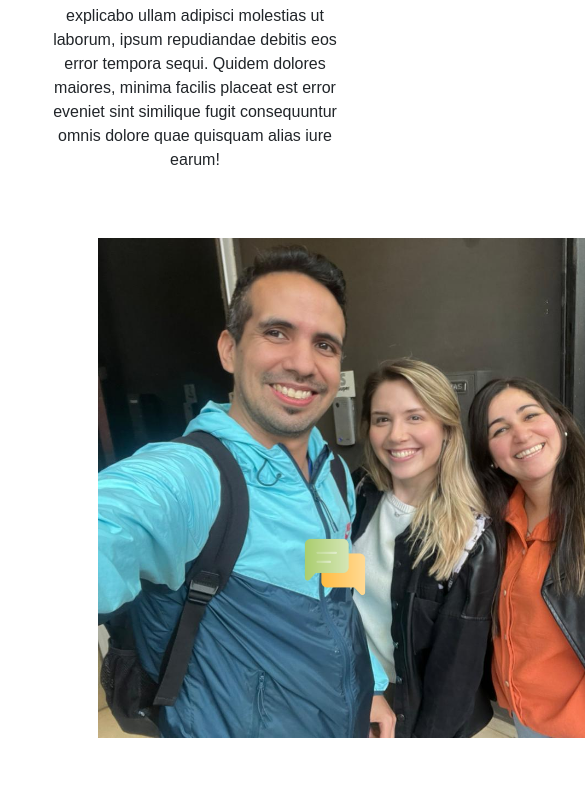
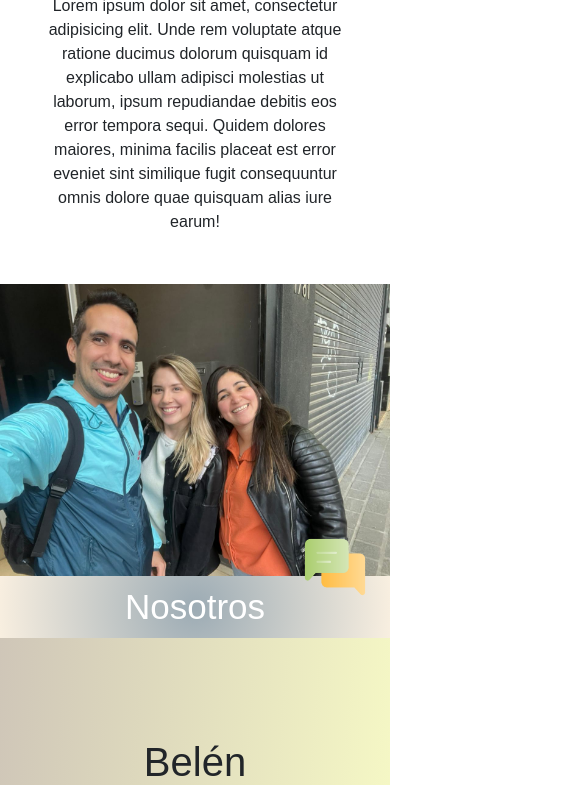
Before and after one commit to maxigottig/mapicky, a website: page pages/Nosotros.html in a window 390 px wide. Shown: the part 237-1022 px from the top of the page, 585 px wide, since content can reach past the window. Drawn offline with nearby package versions, Linux system fonts and the light colour scheme; a web font is replaced by a local one.

Commit message:
responsive

```diff
--- a/pages/Nosotros.html
+++ b/pages/Nosotros.html
@@ -57,14 +57,11 @@
     </header>
     <main>
         <section class="equipo">
-            <div class="equipo-texto">
+            <div>
                 <h2>El equipo</h2>
                 <p>Lorem ipsum dolor sit amet, consectetur adipisicing elit. Unde rem voluptate atque ratione ducimus dolorum quisquam id explicabo ullam adipisci molestias ut laborum, ipsum repudiandae debitis eos error tempora sequi. Quidem dolores maiores, minima facilis placeat est error eveniet sint similique fugit consequuntur omnis dolore quae quisquam alias iure earum!</p>
             </div>
-            <div class="equipo-foto">
-                <img src="../img/equipo.jpeg" alt="">
-            </div>
-
+            <img src="../img/equipo.jpeg" alt="">
         </section>
         <section class="nosotros">
             <h2>Nosotros</h2>
--- a/scss/base/_mediaquery.scss
+++ b/scss/base/_mediaquery.scss
@@ -10,16 +10,15 @@
             }
         }
     }
-    }
-    main{
-        .equipo{
+    .equipo{
             flex-direction: column;
             div{
                 width: 80%;
                 text-align: center;
             }
         }
-    }
+
+}
 
 @media screen and (max-width: 975px){
     .galeria{
@@ -52,7 +51,6 @@
             text-align: center;
         }
     }
-    }
     .plataformas{
         .google{
             flex-direction: column;
@@ -74,6 +72,7 @@
             padding: 10px;
         }
     }
+}
 
 @media screen and (max-width:850px){
     .contactate{
--- a/scss/components/_main.scss
+++ b/scss/components/_main.scss
@@ -65,32 +65,28 @@
     }
 }
 
-main{
 .equipo {
         display: flex;
-        flex-direction: row;
         justify-content: center;
         align-items: center;
 
-        .equipo-foto{
+        div{
             width: 50%;
             margin: 50px;
 
             h2 {
                 font-size: 35px;
             }
+            p{
+                margin: 0;
+                padding: 0;
             }
-        .equipo-foto{
+        }
             img {
                 width: 700px;
                 height: 500px;
             }
     }
-    }
-}
-
-
-
 
 .nosotros {
     h2 {
@@ -373,25 +369,28 @@ main{
     }
 }
 
-main{
 .nuestro-objetivo {
     display: flex;
-        flex-direction: row;
     justify-content: center;
     align-items: center;
 
-        .nuestro-objetivo-foto {
+    div {
         width: 50%;
         margin: 50px;
 
         h2 {
             font-size: 35px;
         }
+
+        p {
+            margin: 0;
+            padding: 0;
         }
+    }
+
     img {
         width: 600px;
         height: 500px;
-        }
     }
 }
 
```
Also changed, not shown: pages/Objetivo.html (+1 -1 lines), css/estilos.css. Lines whose indentation alone changed are shown as unchanged.
